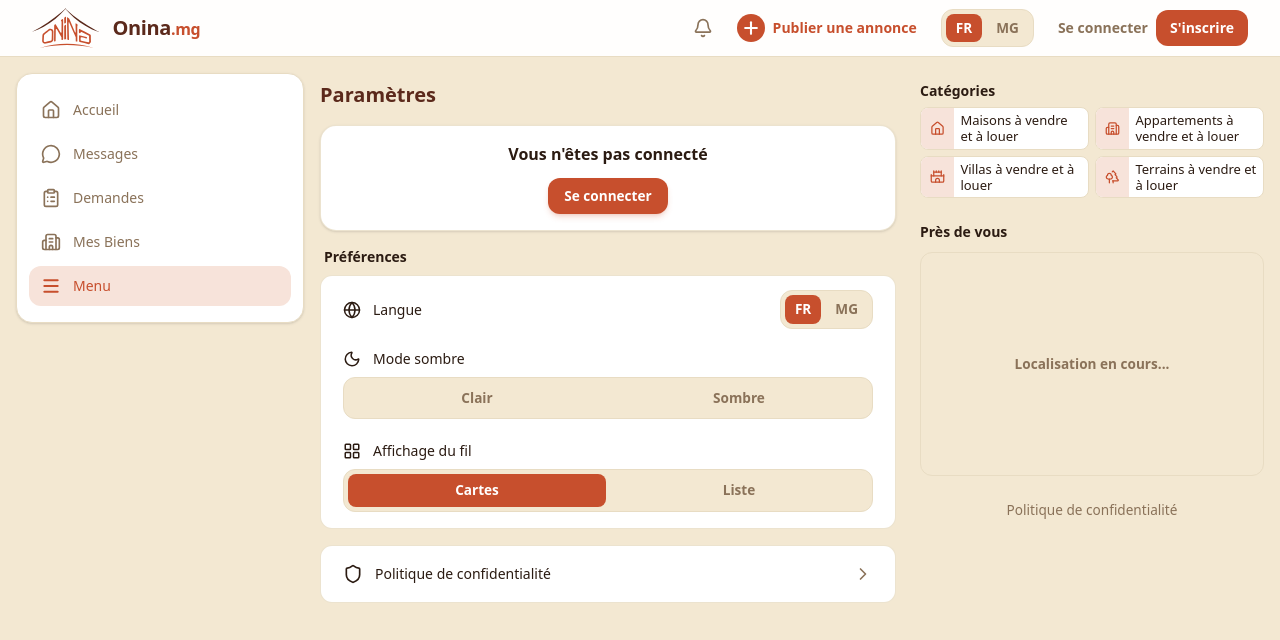
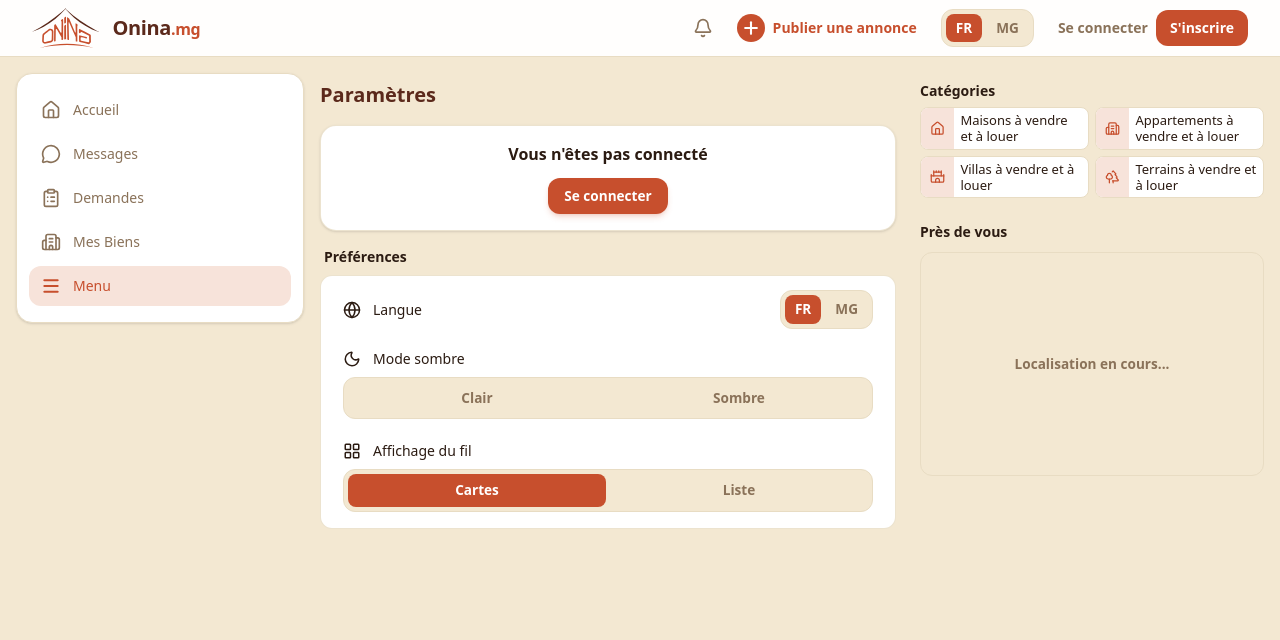
Before and after one commit to sitrakinyavoheritina/strImmo-front, a Next.js app: page /parametres in a window 1280 px wide. Shown: the top 640 px of the page. Built offline with nearby package versions, Linux system fonts and the light colour scheme; no server answers.

Commit message:
cacher ploitique de conf

```diff
--- a/app/parametres/page.tsx
+++ b/app/parametres/page.tsx
@@ -16,6 +16,11 @@ import { Button } from '@/components/ui/button';
 import { MenuRow } from '@/components/ui/menu-row';
 import { LanguageSwitcher } from '@/components/ui/language-switcher';
 import { RightRail } from '@/features/feed/components/right-rail';
+
+// Masqué "pour le moment" (demandé explicitement, code gardé pour le réactiver d'un coup plutôt
+// que de tout réécrire plus tard) — même drapeau que features/feed/components/right-rail.tsx,
+// l'autre endroit qui pointe vers /politique-de-confidentialite.
+const PRIVACY_POLICY_LINK_ENABLED = false;
 
 // Page dédiée (pas /profil directement) pour le nouvel onglet "Menu" de la bande mobile — /profil
 // reste l'affiche complète du compte (avatar, activités, coordonnées), /parametres est le hub
@@ -190,9 +195,11 @@ export default function ParametresPage() {
 
         {/* Visible que le visiteur soit connecté ou non, admin ou non — un document légal doit
             rester accessible à tout le monde, pas seulement à un compte actif. */}
-        <div className="bg-surface-card border border-stroke-default/80 rounded-xl p-1.5">
-          <MenuRow href="/politique-de-confidentialite" icon={Shield} label={t.profile.privacyPolicy} />
-        </div>
+        {PRIVACY_POLICY_LINK_ENABLED && (
+          <div className="bg-surface-card border border-stroke-default/80 rounded-xl p-1.5">
+            <MenuRow href="/politique-de-confidentialite" icon={Shield} label={t.profile.privacyPolicy} />
+          </div>
+        )}
 
         {isAuthenticated && (
           <div className="bg-surface-card border border-stroke-default/80 rounded-xl p-1.5">
--- a/features/feed/components/right-rail.tsx
+++ b/features/feed/components/right-rail.tsx
@@ -8,6 +8,11 @@ import { CategoryGrid } from './category-grid';
 import { TopCommunesWidget } from './top-communes-widget';
 import { RecentListingsWidget } from './recent-listings-widget';
 import { NearbyPropertiesMapWidget } from './nearby-properties-map-widget';
+
+// Masqué "pour le moment" (demandé explicitement, code gardé pour le réactiver d'un coup plutôt
+// que de tout réécrire plus tard) — même principe que NO_RESULTS_CTA_ENABLED. Même drapeau dans
+// app/parametres/page.tsx, l'autre endroit qui pointe vers /politique-de-confidentialite.
+const PRIVACY_POLICY_LINK_ENABLED = false;
 
 /** Colonne de droite du fil d'accueil, visible à partir de `lg:` — catégories populaires,
  *  annonces récentes, carte des annonces à proximité : rien de tout ça n'a de sens pour un compte
@@ -27,12 +32,14 @@ export function RightRail() {
       {/* Pied de cette colonne (pas un footer de site entier, qui n'existe pas encore) — seul
           endroit de l'accueil où glisser ce lien pour l'instant, demandé explicitement en bas de
           "Près de chez vous". */}
+      {PRIVACY_POLICY_LINK_ENABLED && (
         <Link
           href="/politique-de-confidentialite"
           className="text-[0.85rem] text-content-muted hover:text-brand-primary transition text-center"
         >
           {t.profile.privacyPolicy}
         </Link>
+      )}
     </aside>
   );
 }
```
Lines whose indentation alone changed are shown as unchanged.
